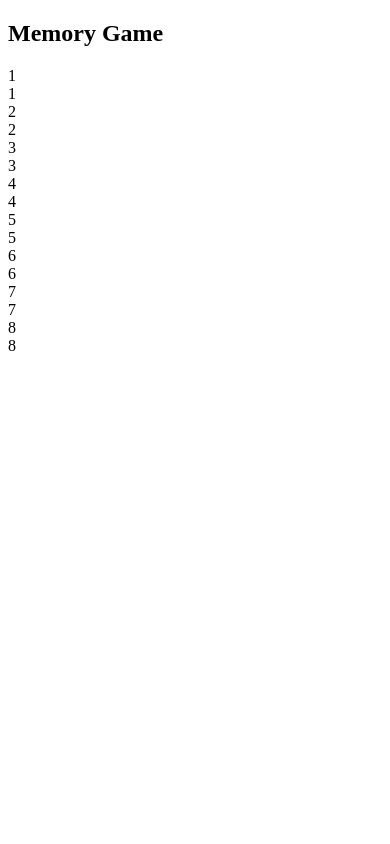
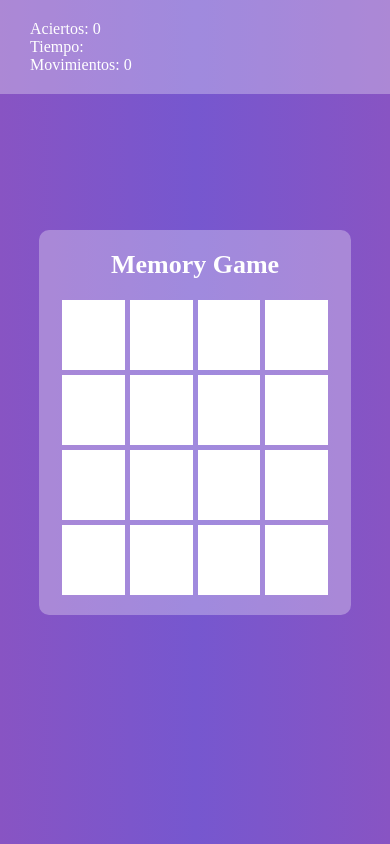
Before and after one commit to DanielAlves1501/MemoryGame, a website built with Vite: page index.html in a window 390 px wide. Built offline with nearby package versions, Linux system fonts and the light colour scheme.

Commit message:
second commit

```diff
--- a/css/styles.css
+++ b/css/styles.css
@@ -0,0 +1,130 @@
+*{
+    padding: 0;
+    margin: 0;
+    box-sizing: border-box;
+}
+
+body{
+    background: rgb(136,84,195);
+    background: linear-gradient(90deg, rgba(136,84,195,1) 0%, rgba(118,87,207,1) 50%, rgba(136,84,195,1) 100%);
+    font-size: 16px;
+    color: #fff;
+}
+
+main{
+    width: 100%;
+    height: 100vh;
+    position: relative;
+    display: flex;
+    justify-content: center;
+    align-items: center;
+}
+
+.table, .score-table{
+    background: rgba(255, 255, 255, .3);
+    padding: 20px;
+}
+
+/* Table */
+
+.table{
+    width: 50%;
+    border-radius: 10px;
+}
+
+.table__title{
+    text-align: center;
+    font-size: 26px;
+    margin-bottom: 20px;
+}
+
+.memory-table{
+    display: flex;
+    flex-wrap: wrap;
+    gap: 5px;
+    justify-content: center;
+}
+
+.memory-table__card{
+    width: 23%;
+    height: 130px;
+    background:rgba(255, 255, 255, .3);
+    display: flex;
+    justify-content: center;
+    align-items: center;
+    font-weight: bold;
+    font-size: 36px;
+    cursor: pointer;
+    transition: all .3s ease;
+
+}
+
+.card-cover{
+    background: #fff;
+}
+
+
+/* Score Table */
+
+.score-table{
+    width: 300px;
+    padding-left: 30px;
+    position: absolute;
+    top:0;
+    right: 0;
+
+}
+
+/* Wrong BG */
+
+.wrong-bg{
+    width: 100vw;
+    height: 100vh;
+    background: rgba(255, 0, 0, 0.9);
+    position: absolute;
+    display: flex;
+    justify-content: center;
+    align-items: center;
+    opacity: 0;
+    pointer-events: none;
+    transition: all 1s ease;
+
+}
+
+.wrong-bg--show{
+    opacity: 1;
+}
+
+.wrong-bg p{
+    font-size: 62px;
+    font-weight: bold;
+}
+
+
+/* MEDIA QUERIES */
+
+@media only screen and (max-width: 920px) {
+    .table{
+        width: 80%;
+    }
+  }
+
+  @media only screen and (max-width: 600px) {
+    .table{
+        width: 80%;
+    }
+
+    .memory-table__card{
+        height: 100px;
+    }
+  }
+
+  @media only screen and (max-width: 460px) {
+    .memory-table__card{
+        height: 70px;
+    }
+
+    .score-table{
+        width: 100%;
+    }
+  }
--- a/index.html
+++ b/index.html
@@ -9,28 +9,37 @@
   </head>
   <body>
     <main>
+      <div class="wrong-bg">
+        <p>Wrong!</p>
+      </div>
       <section class="table">
         <h1 class="table__title">Memory Game</h1>
         <div class="memory-table">
-          <div class="memory-table__item">1</div>
-          <div class="memory-table__item">1</div>
-          <div class="memory-table__item">2</div>
-          <div class="memory-table__item">2</div>
-          <div class="memory-table__item">3</div>
-          <div class="memory-table__item">3</div>
-          <div class="memory-table__item">4</div>
-          <div class="memory-table__item">4</div>
-          <div class="memory-table__item">5</div>
-          <div class="memory-table__item">5</div>
-          <div class="memory-table__item">6</div>
-          <div class="memory-table__item">6</div>
-          <div class="memory-table__item">7</div>
-          <div class="memory-table__item">7</div>
-          <div class="memory-table__item">8</div>
-          <div class="memory-table__item">8</div>
+          <div class="memory-table__card card-cover">1</div>
+          <div class="memory-table__card card-cover">1</div>
+          <div class="memory-table__card card-cover">2</div>
+          <div class="memory-table__card card-cover">2</div>
+          <div class="memory-table__card card-cover">3</div>
+          <div class="memory-table__card card-cover">3</div>
+          <div class="memory-table__card card-cover">4</div>
+          <div class="memory-table__card card-cover">4</div>
+          <div class="memory-table__card card-cover">5</div>
+          <div class="memory-table__card card-cover">5</div>
+          <div class="memory-table__card card-cover">6</div>
+          <div class="memory-table__card card-cover">6</div>
+          <div class="memory-table__card card-cover">7</div>
+          <div class="memory-table__card card-cover">7</div>
+          <div class="memory-table__card card-cover">8</div>
+          <div class="memory-table__card card-cover">8</div>
         </div>
       </section>
-      <section class="score-table"></section>
+      <section class="score-table">
+        <div class="score-box">
+          <p>Aciertos: <span id="rightGuess">0</span></p>
+        </div>
+        <div class="score-box">Tiempo: </div>
+        <div class="score-box">Movimientos: <span id="totalMovesMetric">0</span></div>
+      </section>
     </main>
     <script type="module" src="/js/index.js"></script>
   </body>
--- a/js/index.js
+++ b/js/index.js
@@ -0,0 +1,82 @@
+const memoryCards = document.querySelectorAll('.memory-table__card')
+const totalMovesMetric = document.querySelector('#totalMovesMetric');
+const rightGuess = document.querySelector('#rightGuess')
+const memoryTable = document.querySelector('.memory-table');
+const wrongBg = document.querySelector('.wrong-bg');
+
+let moves = 0;
+let totalMoves = 0;
+let cardsGuessed = 0;
+let cardsLeft = [];
+let cardA;
+let cardB;
+const shuffledCards = shuffleArray(Array.from(memoryCards));
+
+function gameLogic (card){
+    if(moves < 2){
+        card.classList.remove('card-cover')
+        if(moves == 0){
+            cardA = card
+            moves++;
+        } else if(moves == 1){
+            cardB = card;
+            moves++;
+        }
+        console.log(cardA);
+        console.log(cardB);
+        console.log(moves)
+    }
+
+    if(moves == 2){
+        if(cardA.innerHTML == cardB.innerHTML ){
+            cardsGuessed++;
+            totalMoves++;
+            moves = 0;
+            cardA = null;
+            cardB = null;
+        } else{
+            wrongBg.classList.add('wrong-bg--show')
+            cardA.classList.add('card-cover');
+            cardB.classList.add('card-cover');
+            moves = 0;
+            totalMoves++;
+            cardA = null;
+            cardB = null;
+        }
+    }
+
+    totalMovesMetric.textContent = totalMoves;
+    rightGuess.textContent = cardsGuessed;
+}
+
+function handleClick(card){
+    gameLogic(card)
+}
+
+function shuffleArray(array) {
+    for (let i = array.length - 1; i > 0; i--) {
+        const j = Math.floor(Math.random() * (i + 1));
+        // Intercambiar elementos array[i] y array[j]
+        [array[i], array[j]] = [array[j], array[i]];
+    }
+    return array;
+}
+
+memoryTable.innerHTML = '';
+shuffledCards.forEach(card => {
+    memoryTable.appendChild(card);
+});
+
+
+memoryTable.addEventListener('click', function(event) {
+    const card = event.target.closest('.memory-table__card');
+    if (!card || !memoryTable.contains(card)) {
+        return; // Si el clic no ocurrió en una tarjeta dentro del contenedor, no hacer nada
+    }
+
+    if (!card.classList.contains('card-cover')) {
+        return; // Si la tarjeta ya ha sido adivinada, no hacer nada
+    }
+
+    handleClick(card);
+});
```
Also changed, not shown: assets/design.jpg (added).
